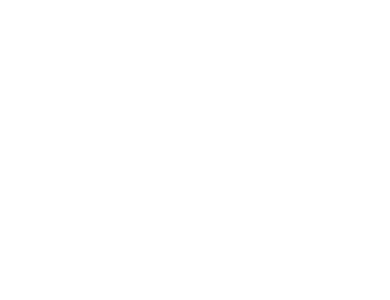
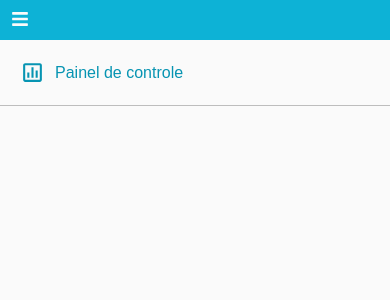
Before and after one commit to gavito-gomes/tracking-trade-web, a React (Create React App) app: page / in a window 390 px wide. Shown: the top 300 px of the page. Built offline with nearby package versions, Linux system fonts and the light colour scheme.

Commit message:
Some changes in the sidebar to make it responsive

```diff
--- a/package.json
+++ b/package.json
@@ -8,10 +8,10 @@
     "@testing-library/user-event": "^12.1.10",
     "@types/jest": "^26.0.15",
     "@types/node": "^12.0.0",
-    "@types/react": "^17.0.0",
     "@types/react-dom": "^17.0.0",
     "react": "^17.0.2",
     "react-dom": "^17.0.2",
+    "react-icons": "^4.2.0",
     "react-scripts": "4.0.3",
     "styled-components": "^5.3.1",
     "typescript": "^4.1.2",
@@ -40,5 +40,9 @@
       "last 1 firefox version",
       "last 1 safari version"
     ]
+  },
+  "devDependencies": {
+    "@types/react": "^17.0.25",
+    "@types/styled-components": "^5.1.14"
   }
 }
--- a/src/App.tsx
+++ b/src/App.tsx
@@ -1,7 +1,37 @@
 import React from 'react'
+import Sidebar, { SidebarItemProps } from './components/Sidebar'
+import ControlPanel from './screens/ControlPanel'
+import GlobalStyles from './styles/global'
+import styled from 'styled-components'
+import { BiBarChartSquare } from 'react-icons/bi'
+import { screen } from './styles/constants'
 
 function App() {
-  return <div className='App'></div>
+  const menuOptions: Array<SidebarItemProps> = [
+    {
+      label: 'Painel de controle',
+      path: '',
+      icon: BiBarChartSquare,
+    },
+  ]
+
+  return (
+    <AppContainer>
+      <Sidebar options={menuOptions} />
+      <ControlPanel />
+      <GlobalStyles />
+    </AppContainer>
+  )
 }
 
 export default App
+
+const AppContainer = styled.div`
+  height: 100%;
+  padding-top: 50px;
+  @media (${screen.md}) {
+    padding: 0;
+    display: grid;
+    grid-template-columns: auto 1fr;
+  }
+`
--- /dev/null
+++ b/src/components/Sidebar.tsx
@@ -0,0 +1,139 @@
+import React, { useState } from 'react'
+import { IconType } from 'react-icons/lib'
+import styled from 'styled-components'
+import { colors, screen } from '../styles/constants'
+import { FaBars, FaAngleLeft } from 'react-icons/fa'
+
+export type SidebarProps = {
+  options: Array<SidebarItemProps>
+}
+
+export type SidebarItemProps = {
+  label: string
+  path: string
+  icon: IconType
+}
+
+const Sidebar: React.FC<SidebarProps> = ({ options }) => {
+  const [active, setactive] = useState(true)
+
+  const toggleActive = () => setactive(!active)
+
+  return (
+    <Container>
+      <Bar>
+        <Burguer onClick={toggleActive}>
+          <FaBars size={18} />
+        </Burguer>
+      </Bar>
+
+      {active && (
+        <Menu>
+          <CloseMenu onClick={toggleActive}>
+            <FaAngleLeft />
+          </CloseMenu>
+
+          {options.map((item, i) => (
+            <Item href={item.path} key={i}>
+              {item.icon({ size: 25 })}
+              {item.label}
+            </Item>
+          ))}
+        </Menu>
+      )}
+    </Container>
+  )
+}
+
+export default Sidebar
+
+const Container = styled.div`
+  background: ${colors.white};
+  position: fixed;
+  top: 0;
+  width: 100%;
+  z-index: 2;
+
+  @media (${screen.md}) {
+    position: relative;
+    width: fit-content;
+    height: 100%;
+    display: flex;
+  }
+`
+
+const Bar = styled.div`
+  width: 100%;
+  height: 40px;
+  background: ${colors.gradient1};
+
+  @media (${screen.md}) {
+    width: 40px;
+    height: 100%;
+    background: linear-gradient(
+      180deg,
+      ${colors.gradient1},
+      ${colors.gradient2}
+    );
+  }
+`
+const Burguer = styled.button`
+  height: 40px;
+  width: 40px;
+  background: transparent;
+  color: ${colors.white};
+  :hover {
+    cursor: pointer;
+  }
+
+  @media (${screen.md}) {
+    margin-top: 40px;
+    background: ${colors.white};
+    color: ${colors.dark};
+    border-radius: 50px;
+  }
+`
+
+const Menu = styled.div`
+  padding: 10px 0;
+  border: 0px solid ${colors.lightgray};
+  border-bottom-width: 1px;
+  @media (${screen.md}) {
+    border-width: 0;
+    border-right-width: 1px;
+  }
+`
+
+const CloseMenu = styled.button`
+  background: ${colors.primary};
+  color: ${colors.light};
+  border-radius: 50%;
+  width: 20px;
+  height: 20px;
+  display: none;
+  :hover {
+    cursor: pointer;
+  }
+
+  @media (${screen.md}) {
+    display: flex;
+    justify-content: center;
+    align-items: center;
+    margin: 40px 0 20px;
+    position: relative;
+    left: calc(100% - 10px);
+  }
+`
+
+const Item = styled.a`
+  text-decoration: none;
+  padding: 10px 20px;
+  display: flex;
+  align-items: center;
+  gap: 10px;
+  color: ${colors.primary};
+
+  &:hover {
+    background: ${colors.light};
+  }
+`
--- /dev/null
+++ b/src/react-app-env.d.ts
@@ -0,0 +1 @@
+/// <reference types="react-scripts" />
--- /dev/null
+++ b/src/screens/ControlPanel.tsx
@@ -0,0 +1,6 @@
+import React from 'react'
+import { Page } from '../styles/global'
+
+export default function ControlPanel(): JSX.Element {
+  return <Page>Painel</Page>
+}
--- /dev/null
+++ b/src/styles/global.tsx
@@ -0,0 +1,22 @@
+import styled, { createGlobalStyle } from 'styled-components'
+import { colors } from './constants'
+
+export default createGlobalStyle`
+  * {
+    margin: 0;
+    padding: 0;
+    outline: 0;
+    border: 0;
+    box-sizing: border-box;
+  }
+
+  html, body, #root {
+    height: 100%;
+    background: ${colors.white};
+    font-family: Arial, Helvetica, sans-serif;
+  }
+`
+
+export const Page = styled.div`
+  height: 100%;
+`
```
Also changed, not shown: public/manifest.json, 2 other files (tests, documents, lock files or other folders).
